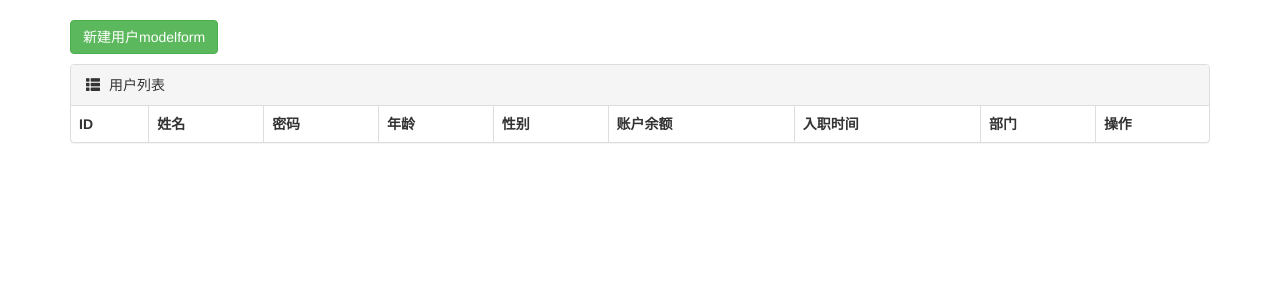
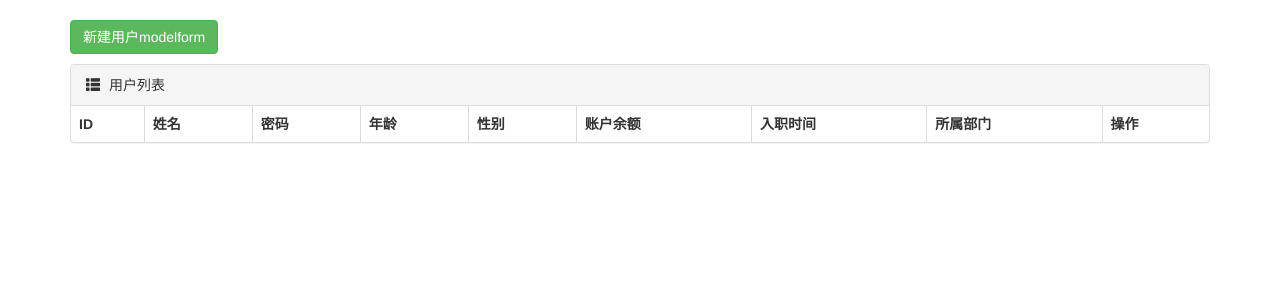
Before and after one commit to Evelyn6868/DjangoExample, a Django app: template app01/templates/user_list.html in a window 1280 px wide. Shown: the part 52-352 px from the top of the page. Run offline with Django 5.2, Linux system fonts and the light colour scheme; the template is opened without the code that fills it, so the values that code supplies are empty; some libraries are stand-ins or nearby versions.

Commit message:
user_list.html

```diff
--- a/app01/templates/user_list.html
+++ b/app01/templates/user_list.html
@@ -24,7 +24,7 @@
                         <th>性别</th>
                         <th>账户余额</th>
                         <th>入职时间</th>
-                        <th>部门</th>
+                        <th>所属部门</th>
                         <th>操作</th>
                     </tr>
                     </thead>
```
